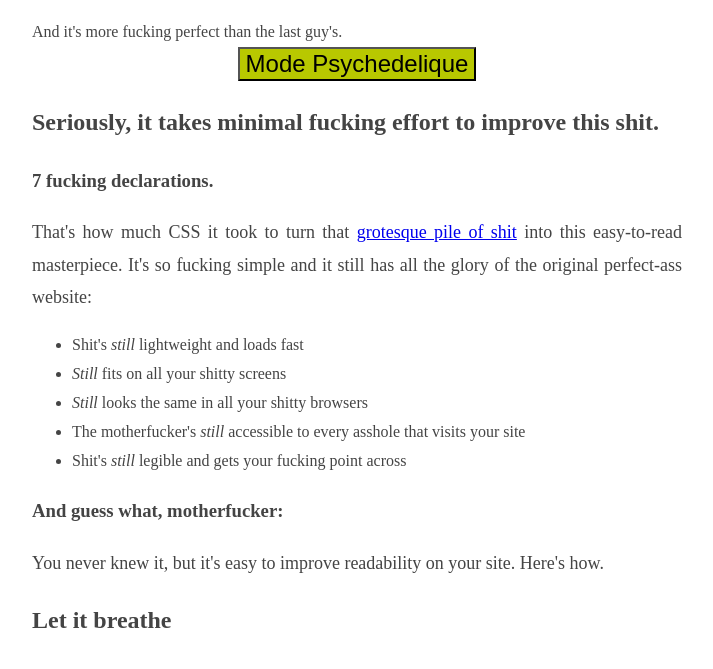
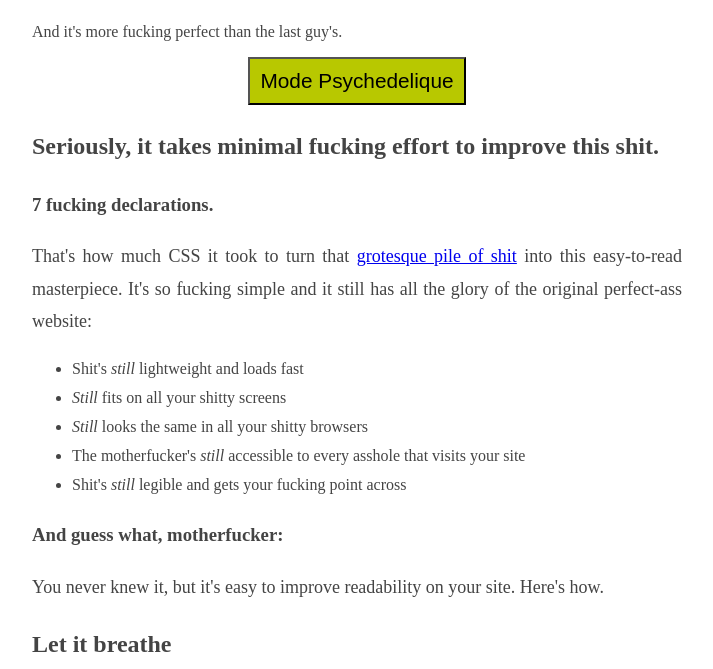
Before and after one commit to christopheleray/BetterFuckingWebsite, a plain HTML site: page index.html in a window 1280 px wide. Shown: the part 101-770 px from the top of the page, without its empty margins (283-996 px from the left). Drawn offline with Linux system fonts and the light colour scheme.

Commit message:
a bit more customization

```diff
--- a/style.css
+++ b/style.css
@@ -20,7 +20,8 @@ h1{
 
 button{
 	display: block;
-	margin: auto;
+	margin: 10px auto;
 	background-color: #b8c800;
-	font-size: 1.5em
+	padding: 10px;
+	font-size: 1.3em
 }
```
